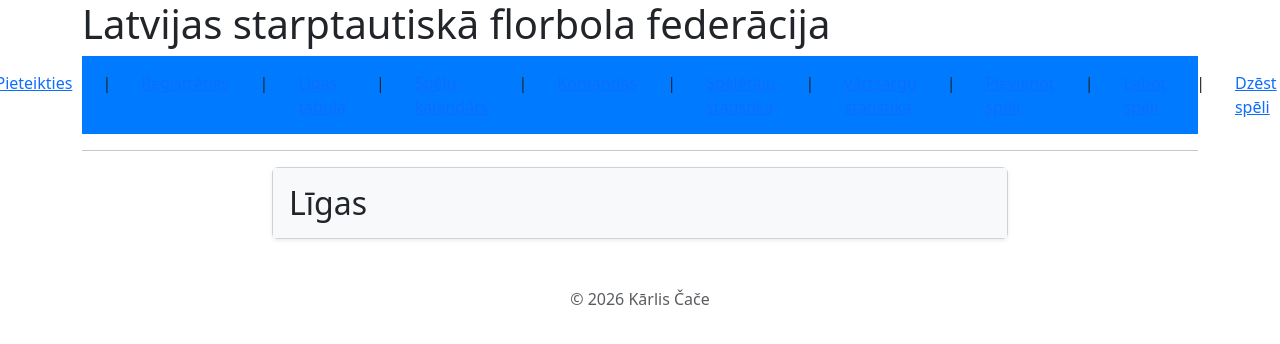
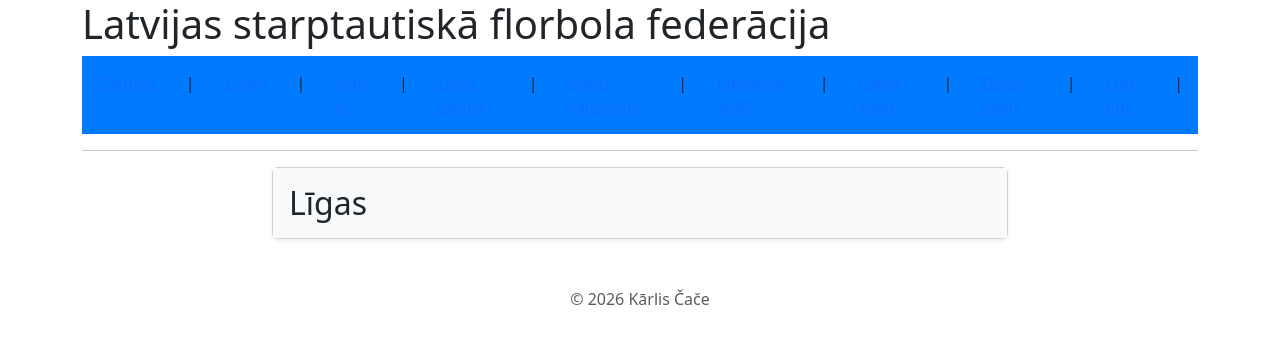
Before and after one commit to kar-lis/florbola-liga, a Python web app: template templates/index.html in a window 1280 px wide; the page is wider, and only the part inside the window is pictured. Shown: the top 344 px of that part. Run offline with Jinja, Linux system fonts and the light colour scheme; the template is opened without the code that fills it, so the values that code supplies are empty.

Commit message:
Update pamats.html

```diff
--- a/templates/pamats.html
+++ b/templates/pamats.html
@@ -15,13 +15,10 @@
 		<h1>Latvijas starptautiskā florbola federācija</h1>
 		<nav style="background-color: #007bff; padding: 15px; display: flex; justify-content: center; gap: 30px;">
 			<a href="/">Sākums</a>|
-			<a href="/login">Pieteikties</a>|
-			<a href="/rēgistreties">Reģistrēties</a>|
+			<a href="/login">Login</a>|
+			<a href="/rēgistreties">sign in</a>|
 			<a href="/tabula">Līgas tabula</a>|
 			<a href="/speles">Spēļu kalendārs</a>|
-			<a href="/komanda">Komandas</a>|
-			<a href="/stat">Spēlētāju statistika</a>|
-			<a href="/var_stat">vārtsargu statistika</a>|
 			<a href="/piev_speli">Pievienot spēli</a>|
 			<a href="/lab_speli">Labot spēli</a>|
 			<a href="/dz_speli">Dzēst spēli</a>|
```
